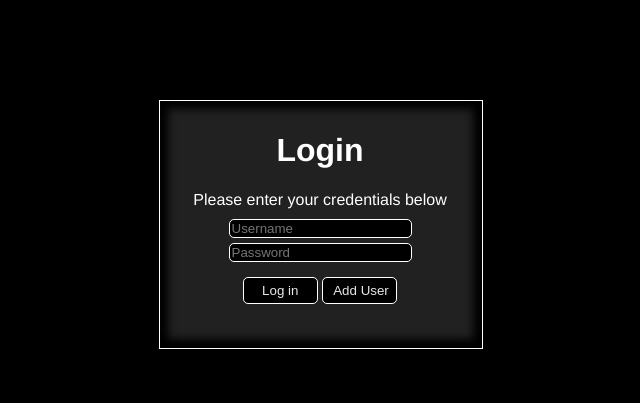
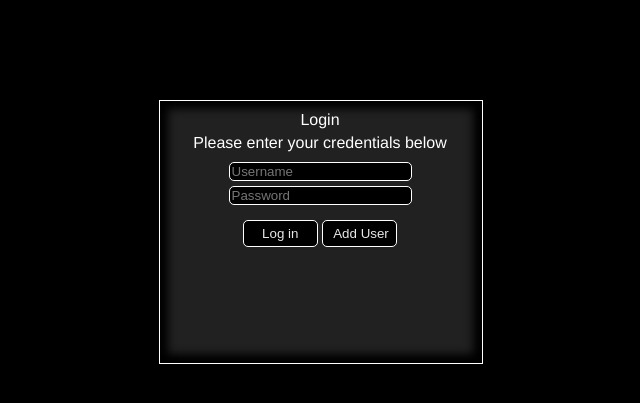
Before and after one commit to wsiao/WarmUp1, a Django app: page / in a window 1280 px wide. Shown: the top 403 px of the page, without its empty margins (319-959 px from the left). Run offline with Django 3.2, Linux system fonts and the light colour scheme; some libraries are stand-ins or nearby versions.

Commit message:
CSSAttempt

```diff
--- a/cL/static/frontEnd.css
+++ b/cL/static/frontEnd.css
@@ -3,10 +3,9 @@
 
 .box {
     width: 300px;
-    height: 225px;
+    height: 240px;
     border: thin white solid;
     background-color: #212121;
-    /**background-color: rgb(243,243,243);**/
     padding: 10px 12px 12px 10px;
 	-moz-box-shadow: 10px 10px 10px rgba(0,0,0,1) inset, -9px -9px 8px rgba(0,0,0,1) inset;
 	-webkit-box-shadow: 8px 8px 8px rgba(0,0,0,1) inset, -9px -9px 8px rgba(0,0,0,1) inset;
--- a/cL/templates/frontEnd.html
+++ b/cL/templates/frontEnd.html
@@ -7,7 +7,7 @@
 <center>
 
 <div id="login" class="box">
-  <h1>Login</h1>
+  Login
   <div id="loginMessage" class="message">
   </div>
 
```
